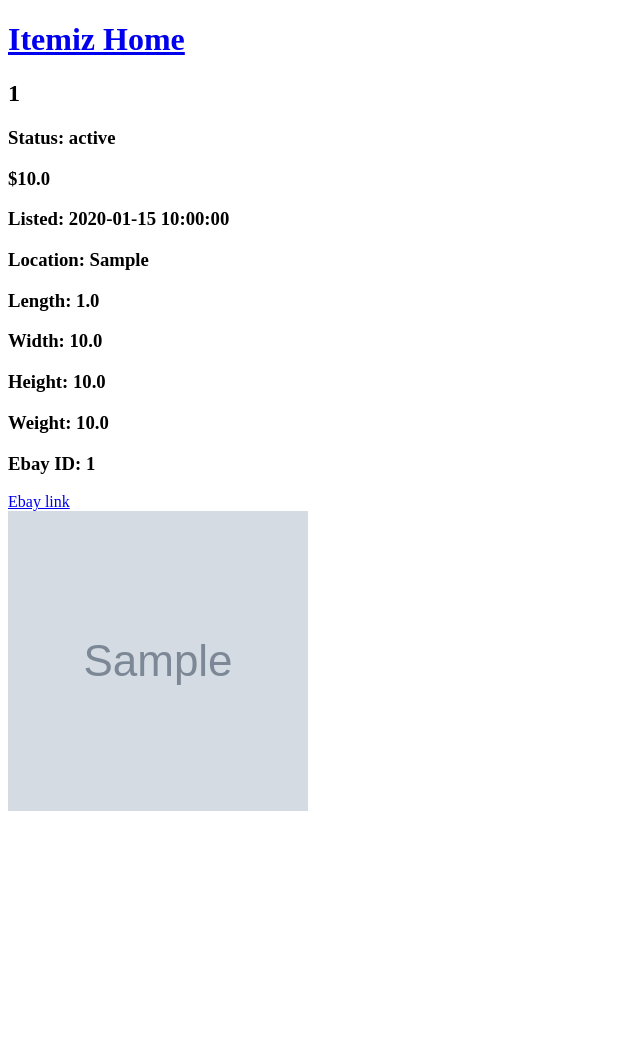
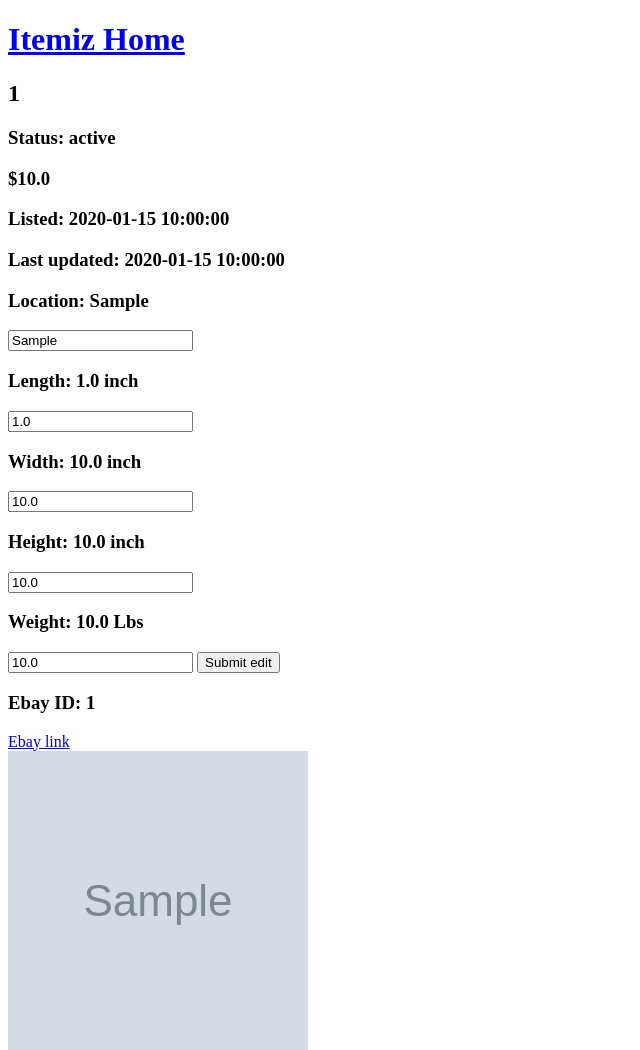
Before and after one commit to PickolZi/Ebay-Inventory-Management, a Flask app: page /item/1 in a window 1280 px wide. Shown: the top 1050 px of the page, without its empty margins (0-640 px from the left). Before the commit the page ends 811 px from the top, so only its background shows below. Run offline with Flask 3, Linux system fonts and the light colour scheme; tables that the repository leaves empty hold one stand-in row (values such as "Sample post"); grey boxes marked "Sample" are stand-in pictures; parts of the project's set-up code (start-up, migrations or seed data) failed here and were passed over.

Commit message:
In temporary flask frontend, item forms can now make changes to item dimensions/weight and update the database

```diff
--- a/backend/api/ebay_api.py
+++ b/backend/api/ebay_api.py
@@ -1,4 +1,4 @@
-# Holds all of ebay api functionality
+# Anything that calls the ebay API will be held in this file.
 # getAllEbayItemIDs() => list[int] => returns all user's ebay item ids.
 # getEbayItem(id) => json => returns all data retaining an ebay item.
 import requests
--- a/backend/inventory_management_system/routes.py
+++ b/backend/inventory_management_system/routes.py
@@ -1,9 +1,12 @@
+from datetime import datetime
+
 from flask import Flask, render_template, request, Blueprint, request, redirect, url_for, jsonify
 from .models import Item, Url
 from . import db
 
 main = Blueprint('main', __name__)
 
+# Flask temporary frontend routes
 @main.route("/")
 def index():
     items = Item.query.all()
@@ -12,10 +15,13 @@ def index():
 
 @main.route("/item/<int:id>")
 def item(id):
+    message = request.args.get('message')
     item = Item.query.get_or_404(id)
 
-    return render_template('temp_item.html', item=item)
+    return render_template('temp_item.html', item=item, message=message)
 
+
+# Endpoints for React frontend
 @main.route("/api/getAllItems")
 def getAllItems():
     # Returns the ids off all ebay items
@@ -45,10 +51,37 @@ def getItem(id):
         'image_urls': image_urls,
     })
 
-@main.route('/api/editItem/<int:id>')
+@main.route('/api/editItem/<int:id>', methods=["POST"])
 def editItem(id):
     # TODO: Given the ebay item id as well as a JSON data payload through a POST method. Update the info in the database.
     # The only info that SHOULD be updated are: location, last_updated_date, length, width, height, and weight.
-    # id, title, price, status, listed_date, and ebay_url SHOULD NOT BE UPDATED THROUGH FLASK, SHOULD BE PULLED FROM EBAY API.
+    # id, title, price, status, listed_date, and ebay_url SHOULD NOT BE UPDATED THROUGH FLASK, SHOULD BE UPDATED FROM EBAY API.
 
-    return f"editing item: {id}"
+    item = Item.query.get_or_404(id)
+
+    # API POST DATA built temporarily for flask. Will need to change to take in JSON for react frontend.
+    location = request.form.get('item__form-location-data', "")
+    length = request.form.get('item__form-length-data', "")
+    width = request.form.get('item__form-width-data', "")
+    height = request.form.get('item__form-height-data', "")
+    weight = request.form.get('item__form-weight-data', "")
+
+    item.location = location
+    item.length = length
+    item.width = width
+    item.height = height
+    item.weight = weight
+    item.last_updated_date = datetime.utcnow()
+
+    db.session.commit()
+
+    return redirect(url_for('main.item', id=id, message="Successfully edited item!"))
+
+
+# Endpoints for Ebay API
+@main.route('/ebay-api/updateItem/')
+def ebayUpdateItem(id):
+    # Endpoint that is called by ebay's webhooks to update any information regarding the inventory item
+    # Updating: titles, status, price, images, etc...
+
+    return f"Hello Ebay webhook!"
--- a/backend/inventory_management_system/templates/temp_item.html
+++ b/backend/inventory_management_system/templates/temp_item.html
@@ -12,18 +12,67 @@
 
     </head>
     <body>
-
+        {% if message %}
+            <h1 style="color: green">{{ message }}</h1>
+        {% endif %}
         <div class="item">
             <h1><a href="/">Itemiz Home</a></h1>
             <h2>{{ item.title }}</h2>
             <h3>Status: {{ item.status }}</h3>
             <h3>${{ item.price }}</h3>
             <h3>Listed: {{ item.listed_date}}</h3>
-            <h3>Location: {{ item.location }}</h3>
-            <h3>Length: {{ item.length }}</h3>
-            <h3>Width: {{ item.width }}</h3>
-            <h3>Height: {{ item.height }}</h3>
-            <h3>Weight: {{ item.weight }}</h3>
+            <h3>Last updated: {{ item.last_updated_date }}</h3>
+
+            <form action="/api/editItem/{{item.id}}" method="POST" class="item__form">
+                <!-- Variables -->
+                {% if item.location %}
+                    {% set item_location = item.location %}
+                {% else %}
+                    {% set item_location = "" %}
+                {% endif %}
+
+                {% if item.length %}
+                    {% set item_length = item.length %}
+                {% else %}
+                    {% set item_length = "" %}
+                {% endif %}
+
+                {% if item.width %}
+                    {% set item_width = item.width %}
+                {% else %}
+                    {% set item_width = "" %}
+                {% endif %}
+
+                {% if item.height %}
+                    {% set item_height = item.height %}
+                {% else %}
+                    {% set item_height = "" %}
+                {% endif %}
+
+                {% if item.weight %}
+                    {% set item_weight = item.weight %}
+                {% else %}
+                    {% set item_weight = "" %}
+                {% endif %}
+
+                <h3>Location: {{ item.location }}</h3>
+                <input class="item__form-input" name="item__form-location-data" type="text" value={{item_location}}>
+
+                <h3>Length: {{ item.length }} inch</h3>
+                <input class="item__form-input" name="item__form-length-data" type="number" step="any" value={{item_length}}>
+
+                <h3>Width: {{ item.width }} inch</h3>
+                <input class="item__form-input" name="item__form-width-data" type="number" step="any" value={{item_width}}>
+
+                <h3>Height: {{ item.height }} inch</h3>
+                <input class="item__form-input" name="item__form-height-data" type="number" step="any" value={{item_height}}>
+
+                <h3>Weight: {{ item.weight }} Lbs</h3>
+                <input class="item__form-input" name="item__form-weight-data" type="number" step="any" value={{item_weight}}>
+
+                <input type="submit" value="Submit edit">
+            </form>
+
             <h3>Ebay ID: {{ item.id }}</h3>
             <a href="{{ item.ebay_url }}" target="_blank">Ebay link</a>
 
```
